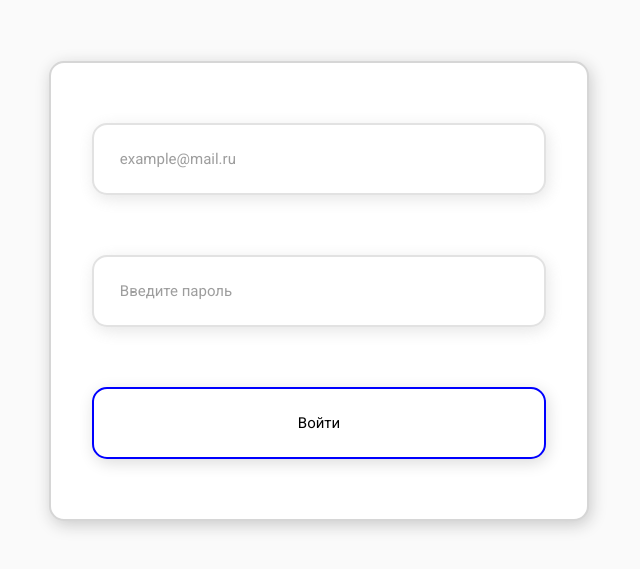
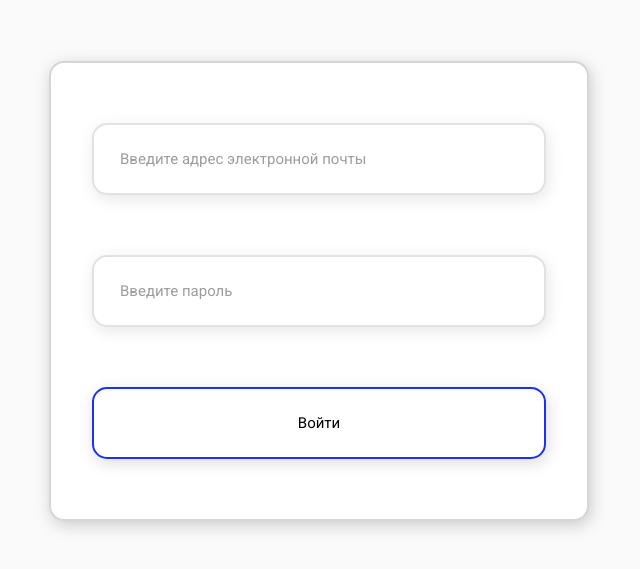
Before and after one commit to Scutun/questionnaireFront, a website: page src/html/adminLogin.html in a window 1280 px wide. Shown: the part 109-678 px from the top of the page, without its empty margins (321-961 px from the left). Drawn offline with Linux system fonts and the light colour scheme; files that its build step writes are made by us from their sources.

Commit message:
focus, placeholder and grid fixed

```diff
--- a/src/css/adminLogin.css
+++ b/src/css/adminLogin.css
@@ -8,20 +8,20 @@
 }
 
 .admin-login-content{
-    display: grid;
-    justify-content: center;
+    display: flex;
+    flex-direction: column;
     box-shadow: 2px 4px 16px rgb(202, 202, 202);
     border-radius: 15px;
     background-color: white;
     align-items: center;
     padding: 60px 41px;
     border: 2px solid #D6D6D6;
-
 }
 
 .admin-input{
     font-size: 15px;
     margin-bottom: 60px;
+    min-width: 398px;
     padding: 14px 26px;
     border: 2px solid #D6D6D6;
     border-radius: 15px;
@@ -33,10 +33,11 @@
 }
 
 .aproveBtn.admin{
-    border: 2px solid blue;
+    border: 2px solid #1B31F4;
     background-color: white;
     border-radius: 15px;
-    padding: 14px 204px;
+    min-width: 454px;
+    padding: 14px 26px;
     font-size: 15px;
     font-family: 'Roboto', sans-serif;
     line-height: 40px;
@@ -46,3 +47,7 @@
 .admin-input:hover{
     opacity: 1;
 }
+
+.admin-input:focus{
+    border-color: #1B31F4;
+}
--- a/src/html/adminLogin.html
+++ b/src/html/adminLogin.html
@@ -12,7 +12,7 @@
 <body>
     <main class="admin-main">
         <div class="admin-login-content">
-            <input type="email" class="admin-input" placeholder="example@mail.ru" required>
+            <input type="email" class="admin-input" placeholder="Введите адрес электронной почты" required>
             <input type="password" class="admin-input" placeholder="Введите пароль" required/>
             <button class="aproveBtn admin">Войти</button>
         </div>
```
